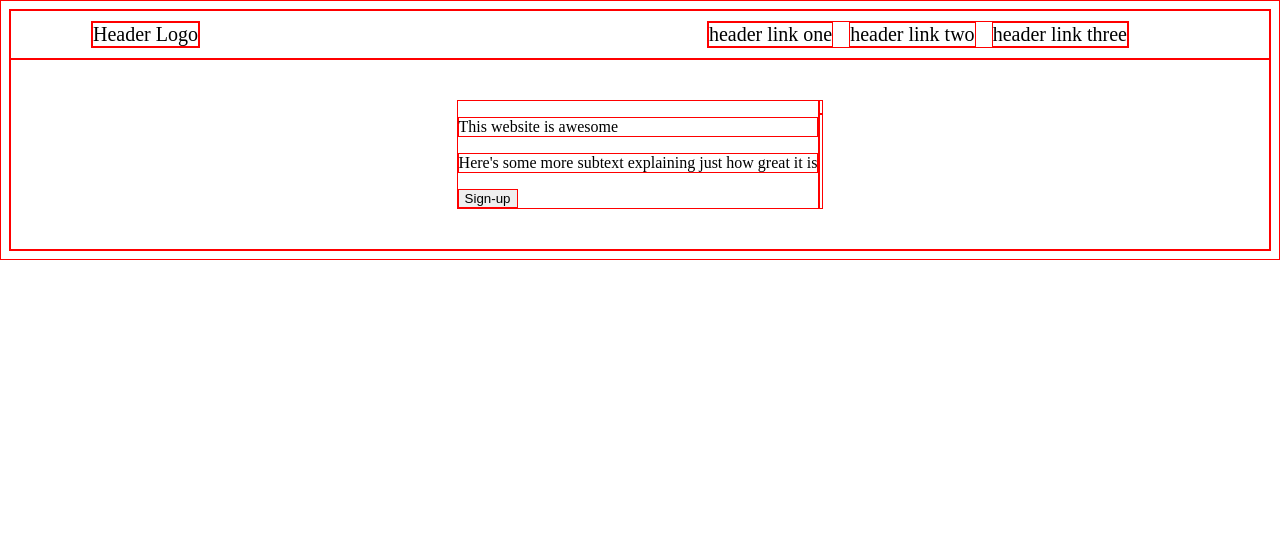
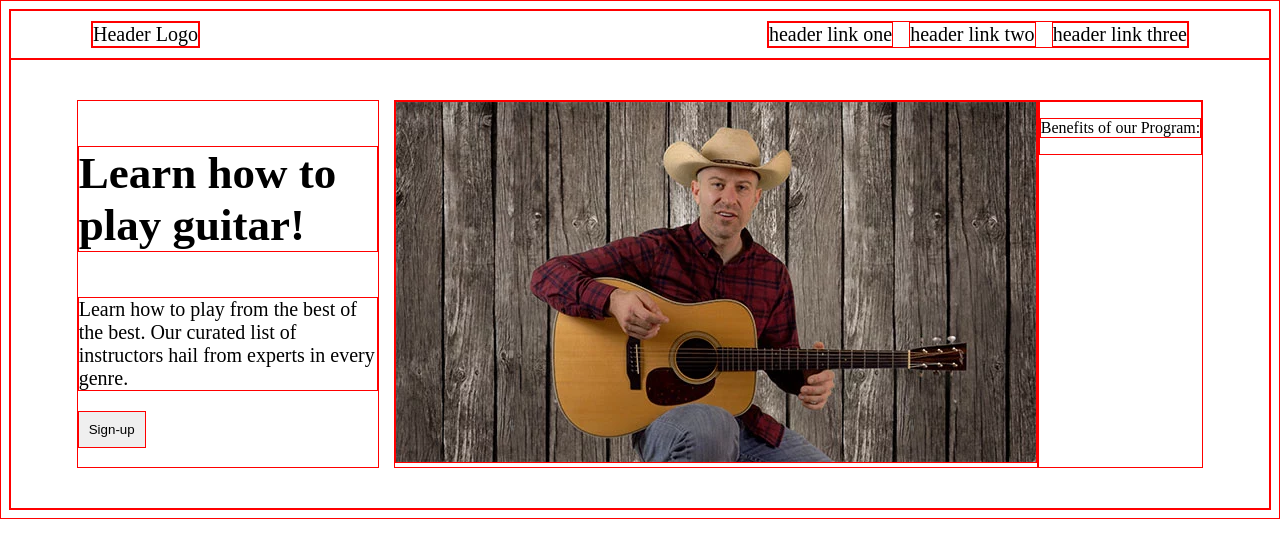
Before and after one commit to Jratway1/first-project, a plain HTML site: page index.html in a window 1280 px wide. Drawn offline with Linux system fonts and the light colour scheme.

Commit message:
finished skeleton of intro

```diff
--- a/index.html
+++ b/index.html
@@ -20,14 +20,19 @@
 
          <div class="intro">
             <div class="text">
-                <p>This website is awesome</p>
-                <p class>Here's some more subtext explaining just how great it is</p>
+                <p class="grabber">Learn how to play guitar!</p>
+                <p class="addi">Learn how to play from the best of the best. Our curated list of instructors hail from experts in every genre.</p>
                 <button>Sign-up</button>
             </div>
             <div class="image">
-                <img src=""
+                <img src="long-haired-country-boy-guitar-lesson.webp" alt="man strumming acoustic guitar"
 
             </div>
          </div>
+
+         <div class="moreinfo">
+            <div class="attn"</div>
+                <p>Benefits of our Program:</p>
+         </div>
     </body>
 </html>
--- a/style.css
+++ b/style.css
@@ -23,7 +23,7 @@
 .right {
     display: flex;
     gap: 16px;
-    margin-right: 60px;
+
 }
 
 .intro {
@@ -31,3 +31,26 @@
     justify-content: center;
     padding: 40px
 }
+
+.text {
+    width: 300px
+}
+
+.grabber {
+    font-size: 45px;
+    font-weight: 800;
+}
+
+.addi {
+    font-size: 20px;
+
+}
+
+button {
+    padding: 10px;
+
+}
+
+.image {
+    margin-left: 15px;
+}
```
Also changed, not shown: long-haired-country-boy-guitar-lesson.webp (added).
